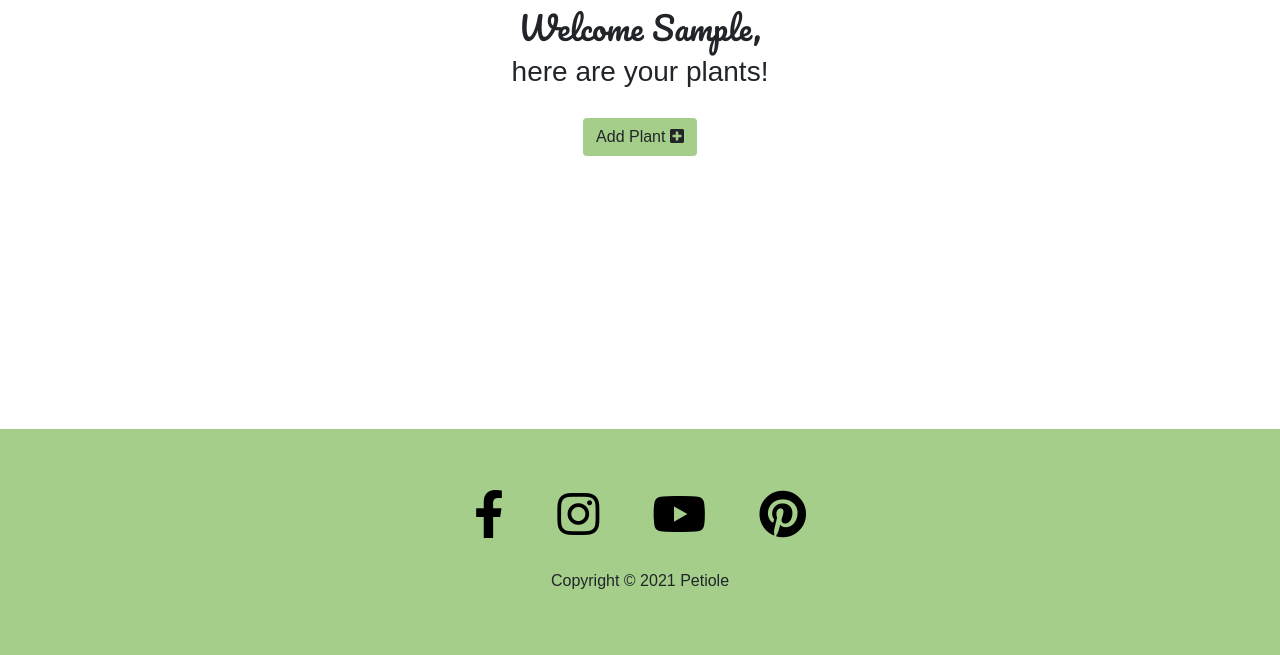
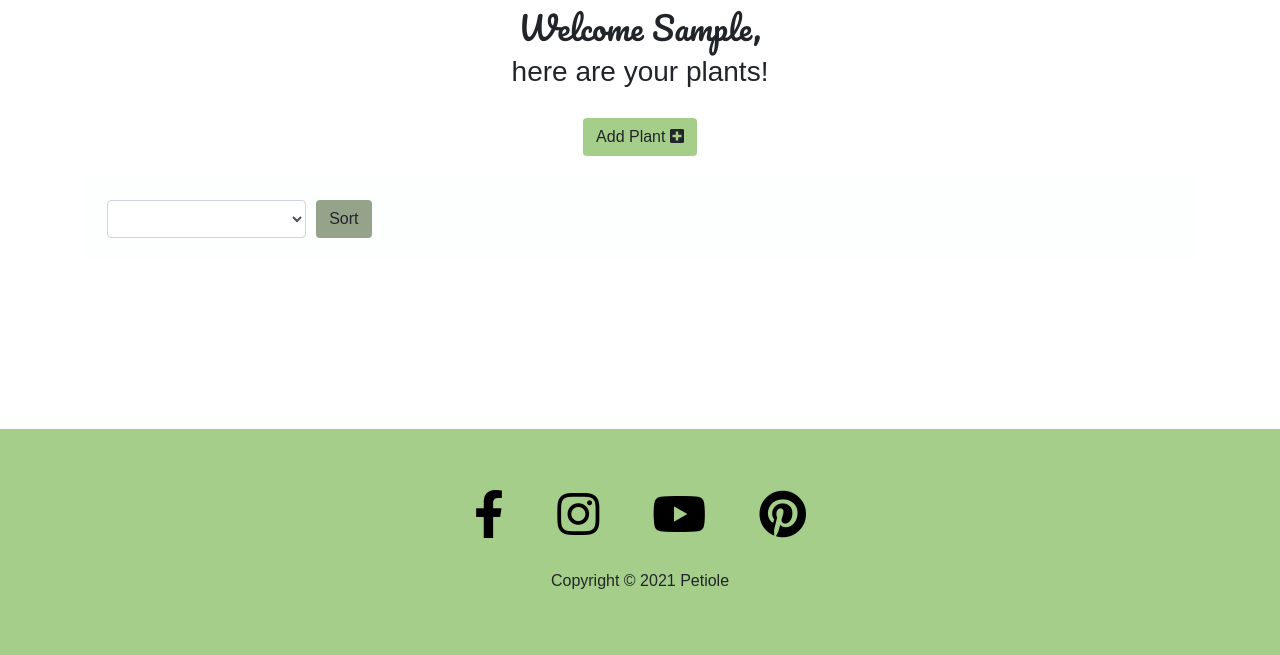
Before and after one commit to keeks-mtl/petiole, a Flask app: page /profile/1 in a window 1280 px wide. Shown: the part 145-800 px from the top of the page. Run offline with Flask 2, Linux system fonts and the light colour scheme; the visitor is signed in with stand-in values (Sample User, id 1); a database or web service that is not in the repository returns one stand-in record (values such as "Sample title"); some libraries are stand-ins or nearby versions.

Commit message:
Add sorting option to profile page

```diff
--- a/app.py
+++ b/app.py
@@ -44,6 +44,17 @@ def plants():
     return render_template(
         "plants.html", plants=plants,
         page=page, count=count, search=False)
+
+
+@app.route("/sort", methods=["GET", "POST"])
+def sort():
+    if request.method == "POST":
+        sorted_by = request.form.get('sorted_by')
+        if sorted_by != '':
+            plants = mongo.db.plants.find().sort(sorted_by, 1)
+            return render_template("profile.html", plants=plants)
+        plants = mongo.db.plants.find()
+        return render_template("profile.html", plants=plants)
 
 
 @app.route("/register", methods=["GET", "POST"])
--- a/templates/profile.html
+++ b/templates/profile.html
@@ -15,6 +15,21 @@
         </div>
     </div>
 
+                <form class="light-grey-box" method="POST" action="{{ url_for('sort') }}">
+                    <div class="form-row align-items-center align-self-end">
+                        <div class="col-auto">
+                            <label class="sr-only" for="sorted_by">Sort by:</label>
+                            <select id="sorted_by" name="sorted_by" class="form-control" placeholder="Sort By" aria-label="Sort by">
+                                <option></option>
+                                <option value="plant_latin_name">Plant Latin Name</option>
+                                <option value="plant_common_name">Plant Common Name</option>
+                            </select>
+                        </div>
+                        <div class="col-auto">
+                            <button type="submit" class="btn edit-btn">Sort</button>
+                        </div>
+                    </div>
+                </form>
     <div class="row">
         {% for plant in plants%}
             {% if session.user|lower == plant.created_by|lower %}
```
